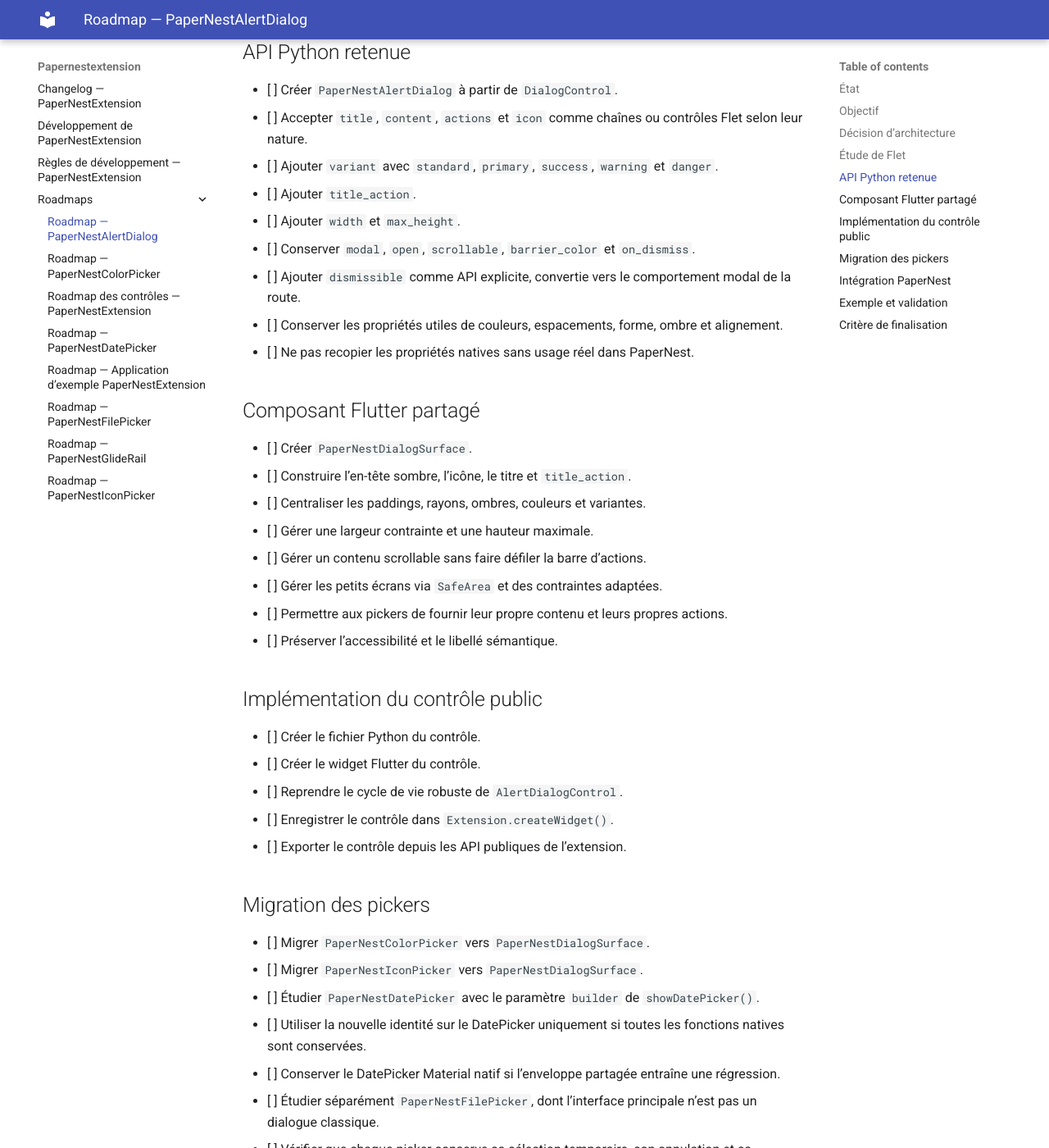
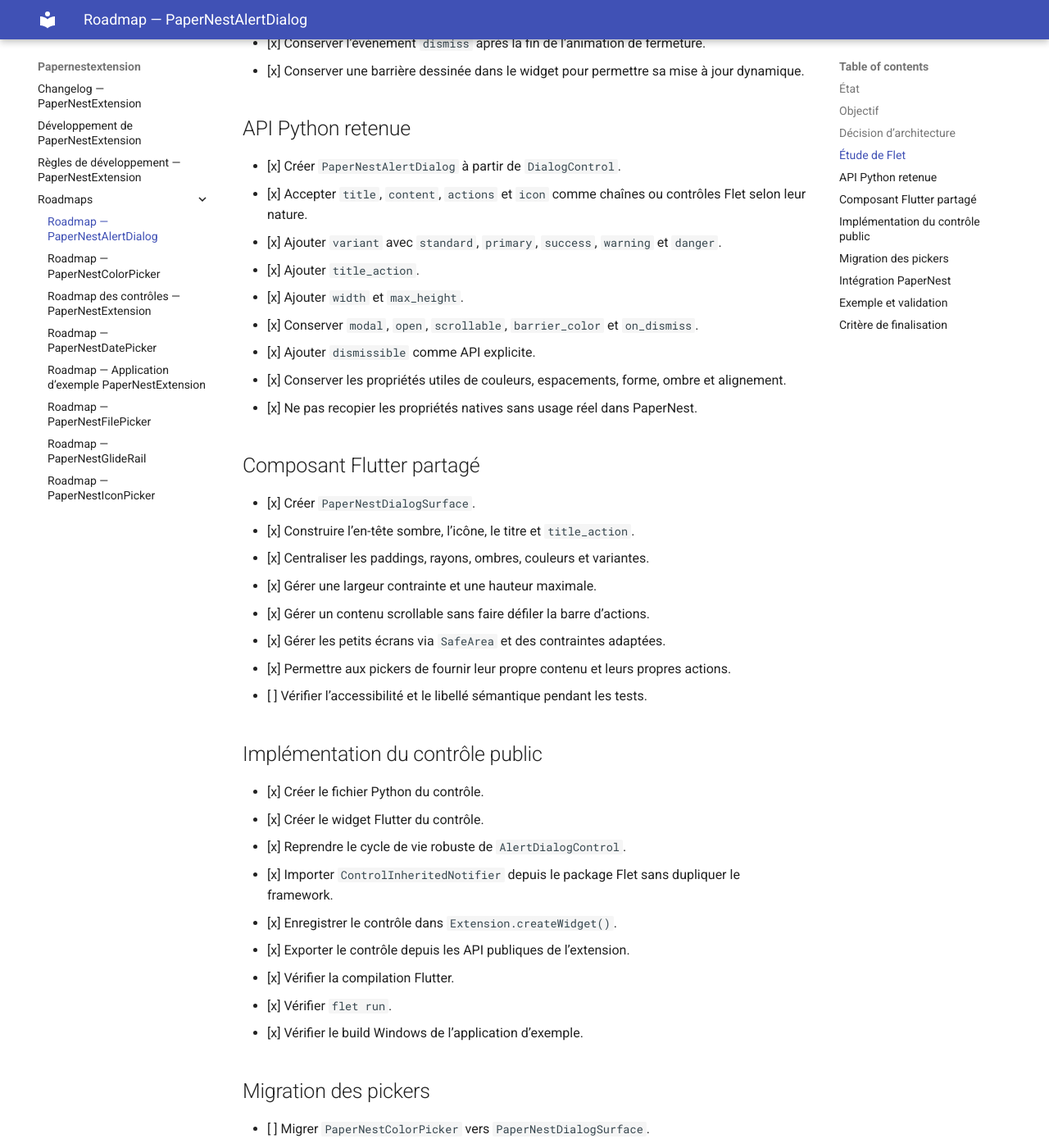
Before and after one commit to Drenae/PaperNestExtension, an MkDocs documentation site: the page built from docs/roadmaps/ROADMAP_ALERT_DIALOG.md, in a window 1280 px wide and 1400 px high, scrolled down 1305 px. Shown: the whole window at 82% size. Built offline with MkDocs 1.6.1 and Material for MkDocs 9.7.7, drawn with Linux system fonts in a browser that asks for light colours; some of the changed text lies outside the part shown.

Commit message:
docs: update AlertDialog roadmap after successful build

```diff
--- a/docs/roadmaps/ROADMAP_ALERT_DIALOG.md
+++ b/docs/roadmaps/ROADMAP_ALERT_DIALOG.md
@@ -4,7 +4,9 @@
 
 Phase 3 officiellement ouverte.
 
-Les sources Python et Flutter de `AlertDialog` pour la version Flet retenue ont été fournies et étudiées. L’architecture est maintenant figée : un contrôle public `PaperNestAlertDialog` partagera un composant Flutter interne avec les dialogues des pickers.
+Les sources Python et Flutter de `AlertDialog` pour la version Flet retenue ont été fournies et étudiées. Le contrôle public, sa surface Flutter partagée, les exports et l’enregistrement dans l’extension sont maintenant créés.
+
+La première compilation Flutter, `flet run` et le build Windows ont été validés. Une page `Dialogues` est maintenant intégrée à l’application d’exemple pour la validation visuelle et fonctionnelle avant toute migration des pickers.
 
 ## Objectif
 
@@ -39,34 +41,38 @@
 
 ## API Python retenue
 
-- [ ] Créer `PaperNestAlertDialog` à partir de `DialogControl`.
-- [ ] Accepter `title`, `content`, `actions` et `icon` comme chaînes ou contrôles Flet selon leur nature.
-- [ ] Ajouter `variant` avec `standard`, `primary`, `success`, `warning` et `danger`.
-- [ ] Ajouter `title_action`.
-- [ ] Ajouter `width` et `max_height`.
-- [ ] Conserver `modal`, `open`, `scrollable`, `barrier_color` et `on_dismiss`.
-- [ ] Ajouter `dismissible` comme API explicite, convertie vers le comportement modal de la route.
-- [ ] Conserver les propriétés utiles de couleurs, espacements, forme, ombre et alignement.
-- [ ] Ne pas recopier les propriétés natives sans usage réel dans PaperNest.
+- [x] Créer `PaperNestAlertDialog` à partir de `DialogControl`.
+- [x] Accepter `title`, `content`, `actions` et `icon` comme chaînes ou contrôles Flet selon leur nature.
+- [x] Ajouter `variant` avec `standard`, `primary`, `success`, `warning` et `danger`.
+- [x] Ajouter `title_action`.
+- [x] Ajouter `width` et `max_height`.
+- [x] Conserver `modal`, `open`, `scrollable`, `barrier_color` et `on_dismiss`.
+- [x] Ajouter `dismissible` comme API explicite.
+- [x] Conserver les propriétés utiles de couleurs, espacements, forme, ombre et alignement.
+- [x] Ne pas recopier les propriétés natives sans usage réel dans PaperNest.
 
 ## Composant Flutter partagé
 
-- [ ] Créer `PaperNestDialogSurface`.
-- [ ] Construire l’en-tête sombre, l’icône, le titre et `title_action`.
-- [ ] Centraliser les paddings, rayons, ombres, couleurs et variantes.
-- [ ] Gérer une largeur contrainte et une hauteur maximale.
-- [ ] Gérer un contenu scrollable sans faire défiler la barre d’actions.
-- [ ] Gérer les petits écrans via `SafeArea` et des contraintes adaptées.
-- [ ] Permettre aux pickers de fournir leur propre contenu et leurs propres actions.
-- [ ] Préserver l’accessibilité et le libellé sémantique.
+- [x] Créer `PaperNestDialogSurface`.
+- [x] Construire l’en-tête sombre, l’icône, le titre et `title_action`.
+- [x] Centraliser les paddings, rayons, ombres, couleurs et variantes.
+- [x] Gérer une largeur contrainte et une hauteur maximale.
+- [x] Gérer un contenu scrollable sans faire défiler la barre d’actions.
+- [x] Gérer les petits écrans via `SafeArea` et des contraintes adaptées.
+- [x] Permettre aux pickers de fournir leur propre contenu et leurs propres actions.
+- [ ] Vérifier l’accessibilité et le libellé sémantique pendant les tests.
 
 ## Implémentation du contrôle public
 
-- [ ] Créer le fichier Python du contrôle.
-- [ ] Créer le widget Flutter du contrôle.
-- [ ] Reprendre le cycle de vie robuste de `AlertDialogControl`.
-- [ ] Enregistrer le contrôle dans `Extension.createWidget()`.
-- [ ] Exporter le contrôle depuis les API publiques de l’extension.
+- [x] Créer le fichier Python du contrôle.
+- [x] Créer le widget Flutter du contrôle.
+- [x] Reprendre le cycle de vie robuste de `AlertDialogControl`.
+- [x] Importer `ControlInheritedNotifier` depuis le package Flet sans dupliquer le framework.
+- [x] Enregistrer le contrôle dans `Extension.createWidget()`.
+- [x] Exporter le contrôle depuis les API publiques de l’extension.
+- [x] Vérifier la compilation Flutter.
+- [x] Vérifier `flet run`.
+- [x] Vérifier le build Windows de l’application d’exemple.
 
 ## Migration des pickers
 
@@ -88,14 +94,20 @@
 
 ## Exemple et validation
 
-- [ ] Créer une page `Dialogues` dans l’application d’exemple.
-- [ ] Tester toutes les variantes.
+- [x] Créer une page `Dialogues` dans l’application d’exemple.
+- [x] Ajouter les cinq variantes à la page.
+- [x] Ajouter un exemple avec `title_action`.
+- [x] Ajouter un contenu long avec `scrollable` et `max_height`.
+- [x] Ajouter un dialogue modal non dismissible.
+- [x] Ajouter un dialogue fermable par clic extérieur.
+- [ ] Tester visuellement toutes les variantes.
 - [ ] Tester les contenus courts, longs et scrollables.
 - [ ] Tester les actions multiples et leur débordement.
 - [ ] Tester la fermeture extérieure, le mode modal et Échap.
 - [ ] Tester plusieurs dialogues successifs et imbriqués.
 - [ ] Tester les pickers après migration.
-- [ ] Valider les builds Windows de PaperNestExtension et PaperNest.
+- [ ] Faire valider visuellement et fonctionnellement le contrôle public par l’utilisateur.
+- [ ] Valider les builds Windows après les migrations des pickers et de PaperNest.
 
 ## Critère de finalisation
 
```
